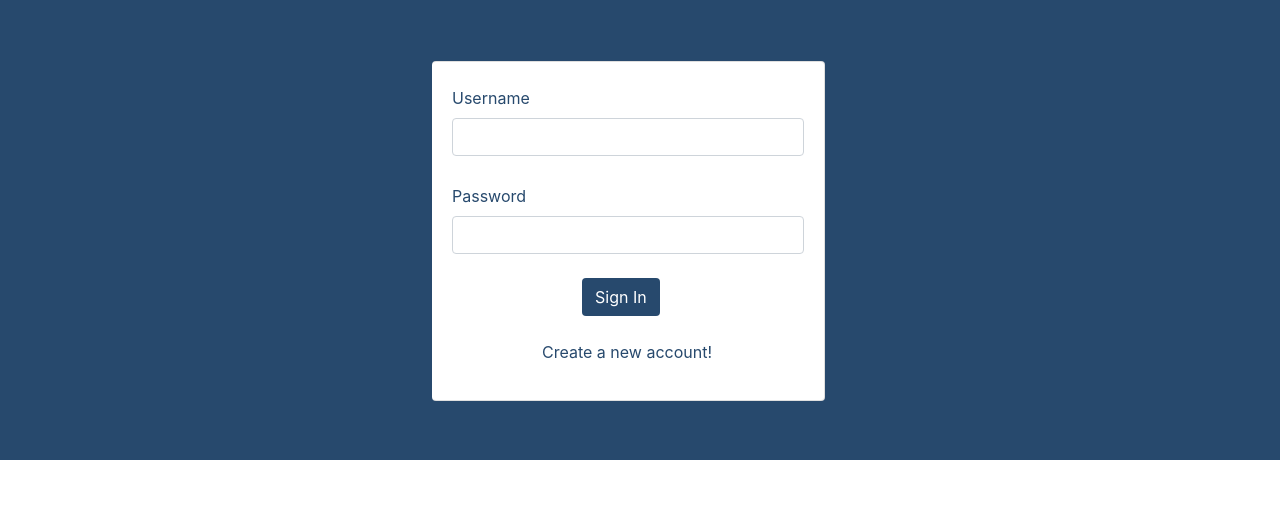
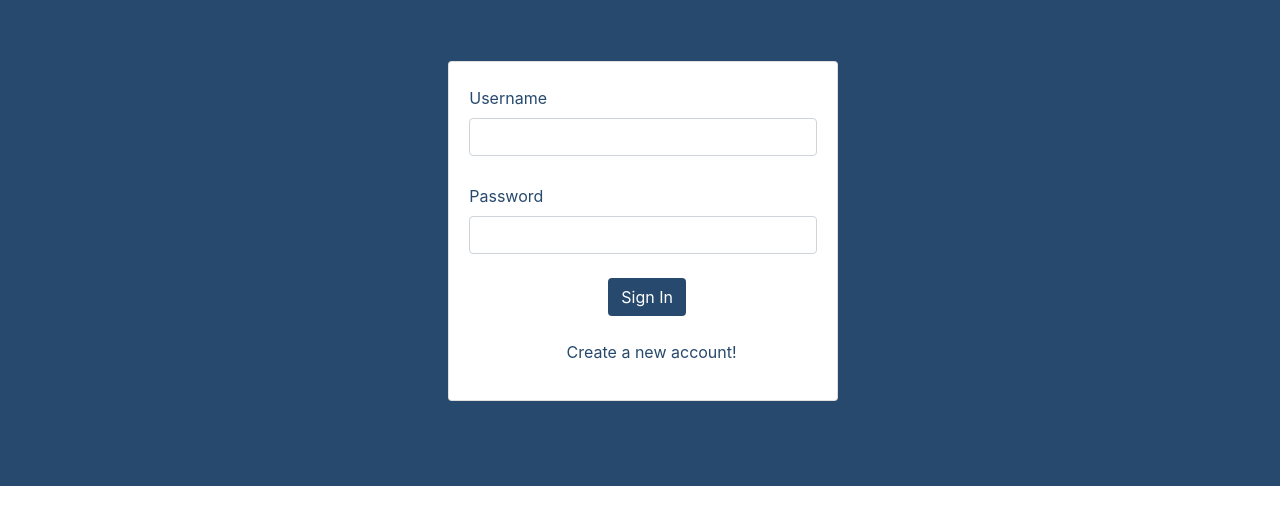
Before and after one commit to devanshpopli/AptiSkills, a plain HTML site: page signin.html in a window 1280 px wide. Shown: the part 99-624 px from the top of the page. Drawn offline with nearby package versions, Linux system fonts and the light colour scheme.

Commit message:
Add files via upload

```diff
--- a/css/signin.css
+++ b/css/signin.css
@@ -58,15 +58,15 @@ p {
 }
 
 .form-align{
-  margin-left: 200px;
-  margin-bottom: 20px;
+  margin-left: 23%;
+  margin-bottom: 5%;
 }
 
 .form-card{
-    margin-left: 40px;
-    margin-right: 0px;
-    border-left-width: 0px;
-    padding-left: 0px
+    margin-left: 10%;
+    margin-right: 0%;
+    border-left-width: 0%;
+    padding-left: 0%;
 }
 
 .form-card-header{
@@ -75,11 +75,11 @@ p {
 }
 
 #new-acc{
-  margin-left: 90px;
+  margin-left: 28%;
   color: #27496d;
 }
 .form-btn{
-      margin-left: 130px;
+      margin-left: 40%;
       background-color: #27496d;
       color: white;
 }
```
